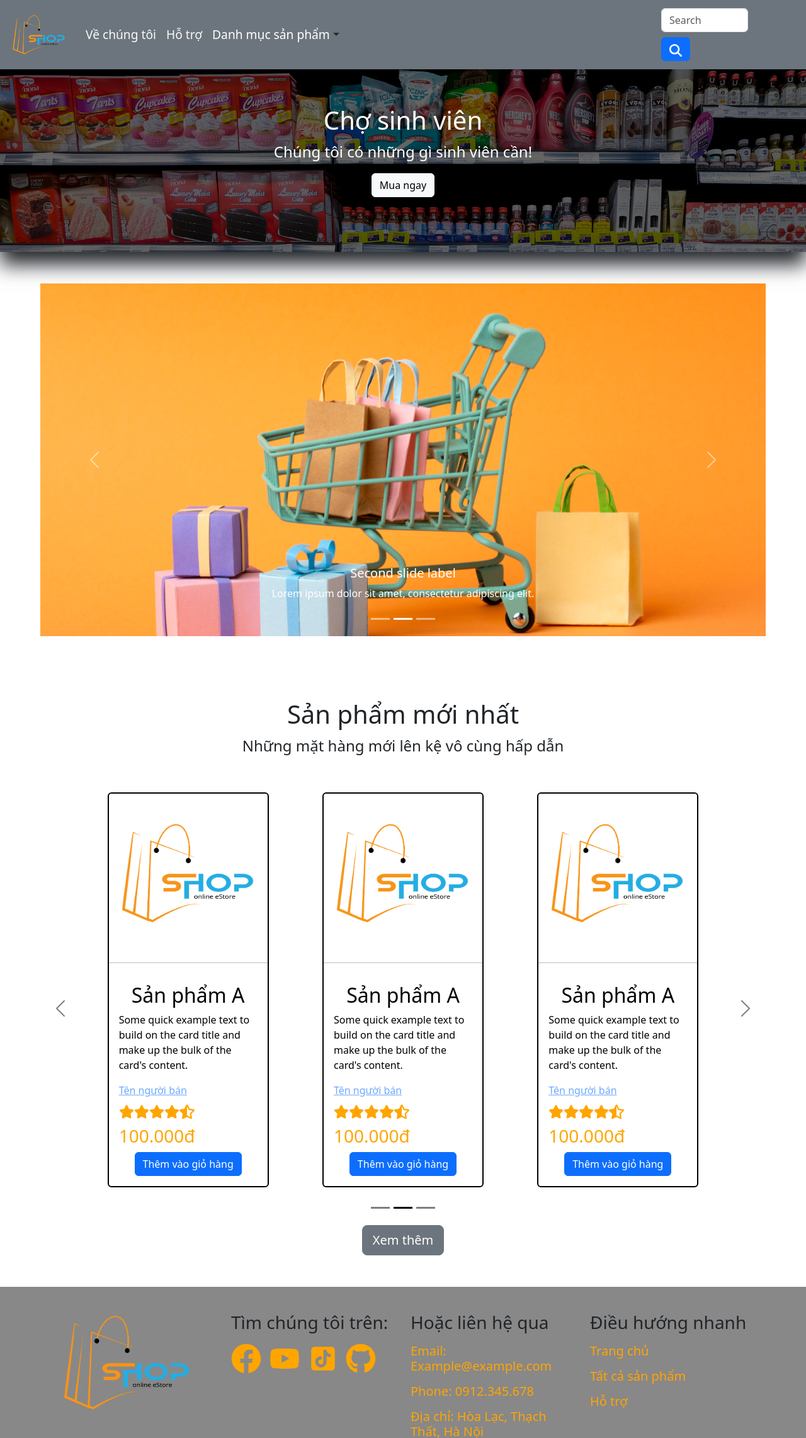
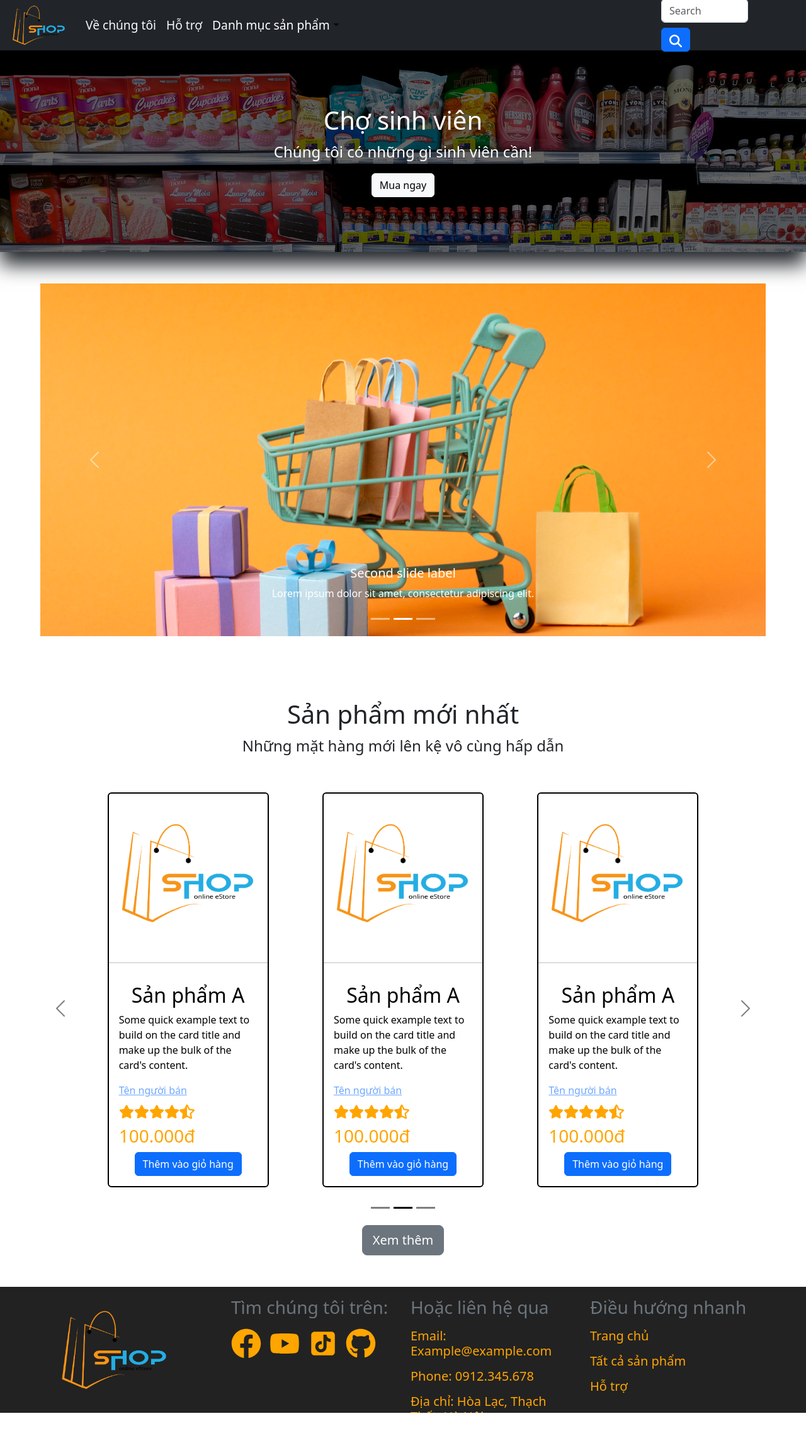
Before and after one commit to MinhBTHE186598/OnlineShop, a React (Create React App) app: page / in a window 1280 px wide. Shown: the whole page at 63% size. After the commit the page ends 2243 px from the top, so only its background shows below. Built offline with nearby package versions, Linux system fonts and the light colour scheme.

Commit message:
20/5: Header and Footer adjustment

```diff
--- a/src/components/Footer.js
+++ b/src/components/Footer.js
@@ -10,7 +10,7 @@ import { FaGithub } from "react-icons/fa";
 
 
 const ColStyle = {
-  marginTop: '5vh'
+  marginTop: '2vh'
 }
 
 const TextStyle = {
@@ -28,14 +28,14 @@ const IconListStyle = {
 
 function footer() {
   return (
-    <div style={{ backgroundColor: '#888', height: '30vh' }}>
+    <div style={{ backgroundColor: '#222', height: '25vh' }}>
       <Container>
         <Row>
           <Col>
-            <img src={logo} style={{ height: '30vh' }} alt='logo' />
+            <img src={logo} style={{ height: '25vh' }} alt='logo' />
           </Col>
           <Col style={ColStyle}>
-            <h3>Tìm chúng tôi trên:</h3>
+            <h3 className='text-secondary'>Tìm chúng tôi trên:</h3>
             <div className='IconList' style={IconListStyle}>
               <FaFacebook />
               <FaYoutube />
@@ -44,13 +44,13 @@ function footer() {
             </div>
           </Col>
           <Col style={ColStyle}>
-            <h3>Hoặc liên hệ qua</h3>
+            <h3 className='text-secondary'>Hoặc liên hệ qua</h3>
             <h5 style={TextStyle}>Email: Example@example.com</h5>
             <h5 style={TextStyle}>Phone: 0912.345.678</h5>
             <h5 style={TextStyle}>Địa chỉ: Hòa Lạc, Thạch Thất, Hà Nội</h5>
           </Col>
           <Col style={ColStyle}>
-            <h3>Điều hướng nhanh</h3>
+            <h3 className='text-secondary'>Điều hướng nhanh</h3>
             <h5 style={TextStyle}><a href='#home' style={{ textDecoration: 'none', color: 'orange' }}>Trang chủ</a></h5>
             <h5 style={TextStyle}><a href='#home' style={{ textDecoration: 'none', color: 'orange' }}>Tất cả sản phẩm</a></h5>
             <h5 style={TextStyle}><a href='#home' style={{ textDecoration: 'none', color: 'orange' }}>Hỗ trợ</a></h5>
--- a/src/components/Header.js
+++ b/src/components/Header.js
@@ -12,9 +12,9 @@ import logo from '../utility/testlogo.png'
 
 function header() {
   return (
-      <Navbar expand="lg" className="bg-secondary p-0" style={{ fontSize: 'larger' }} fixed='top'>
+    <Navbar expand="lg" className="bg-dark p-0" style={{ fontSize: 'larger', height: '10vh' }} fixed='top'>
       <Container>
-          <Navbar.Brand href="#home" style={{height:'50%'}}><img src={logo} style={{width:'5em'}}/></Navbar.Brand>
+        <Navbar.Brand href="#home"><img src={logo} style={{ width: '5em' }} /></Navbar.Brand>
         <Navbar.Toggle aria-controls="basic-navbar-nav" />
         <Navbar.Collapse id="basic-navbar-nav">
           <Nav className="me-auto">
```
Lines whose indentation alone changed are shown as unchanged.
